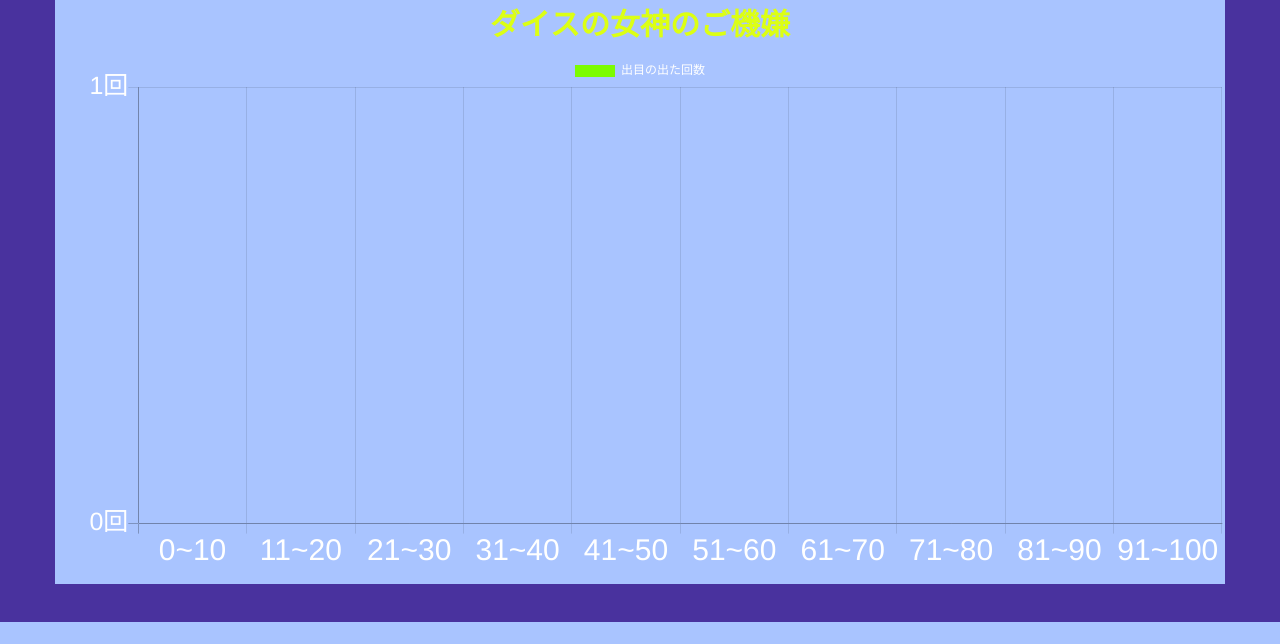
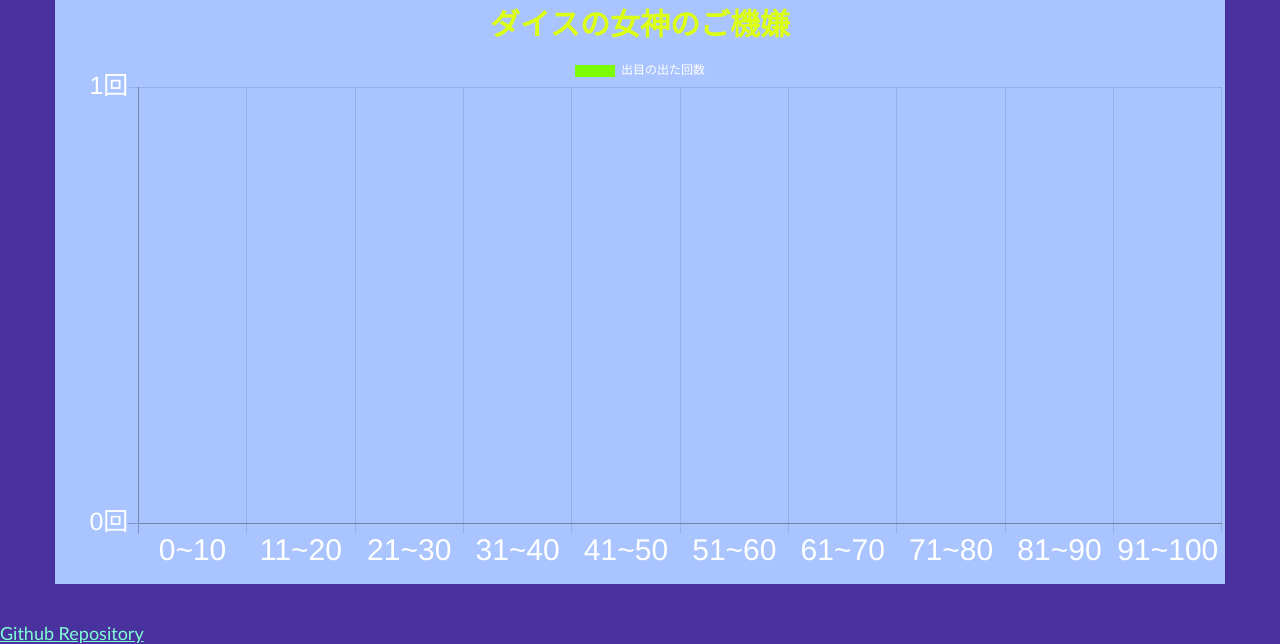
Before and after one commit to kitsystemyou/ccf-log-analyzer, a Flask app: template templates/index.html in a window 1280 px wide. Shown: the part 506-1150 px from the top of the page. Before the commit the page ends 1128 px from the top, so only its background shows below. Run offline with Flask 2, Linux system fonts and the light colour scheme; the template is opened without the code that fills it: most values are stand-ins (such as "Sample title", 1, 10 or a date in 2020); some libraries are stand-ins or nearby versions.

Commit message:
Add git repo link

```diff
--- a/static/index.css
+++ b/static/index.css
@@ -28,6 +28,10 @@
         width: 65em;
     }
 
+    a {
+        color: aquamarine;
+    }
+
     dummy {
         color: rgb(220, 255, 20)
     }
--- a/templates/index.html
+++ b/templates/index.html
@@ -22,6 +22,8 @@
         <hr size="5">
         <div class="graph">
         <canvas id="myBarChart"></canvas>
+        </center>
+        <a href="https://github.com/kitsystemyou/ccf-log-analyzer" target="_blank">Github Repository</a>
         <script>
             var ctx = document.getElementById("myBarChart");
             Chart.defaults.global.defaultFontColor = 'white';
@@ -76,7 +78,6 @@
             });
         </script>
         </div>
-    </center>
 </body>
 
 </html>
```
